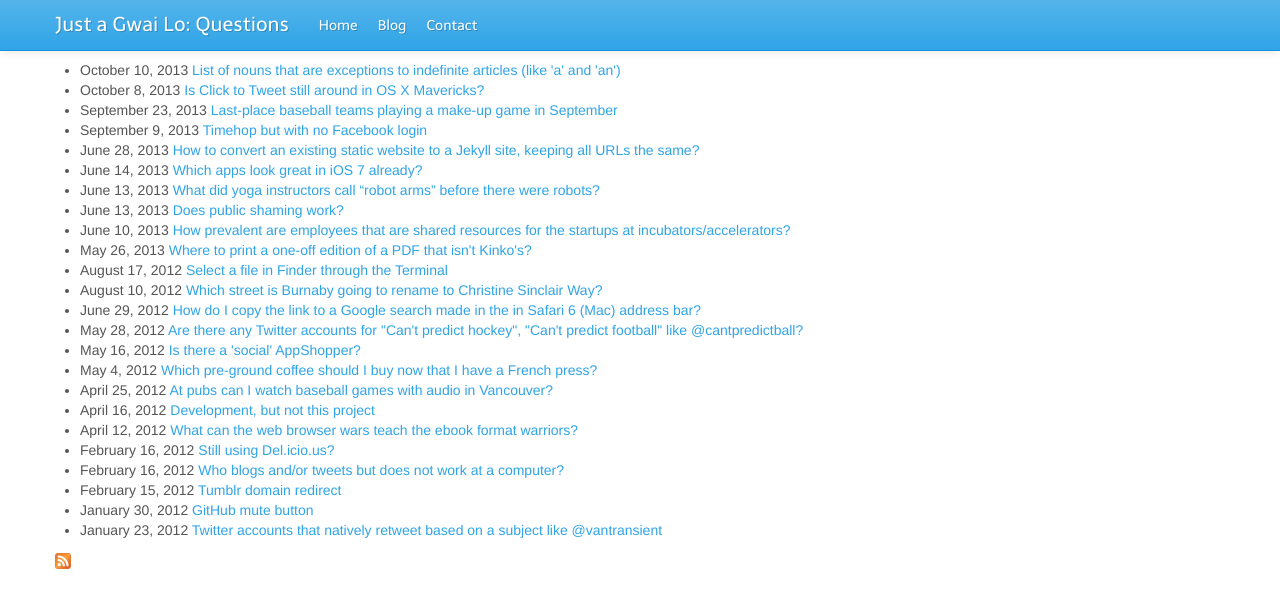
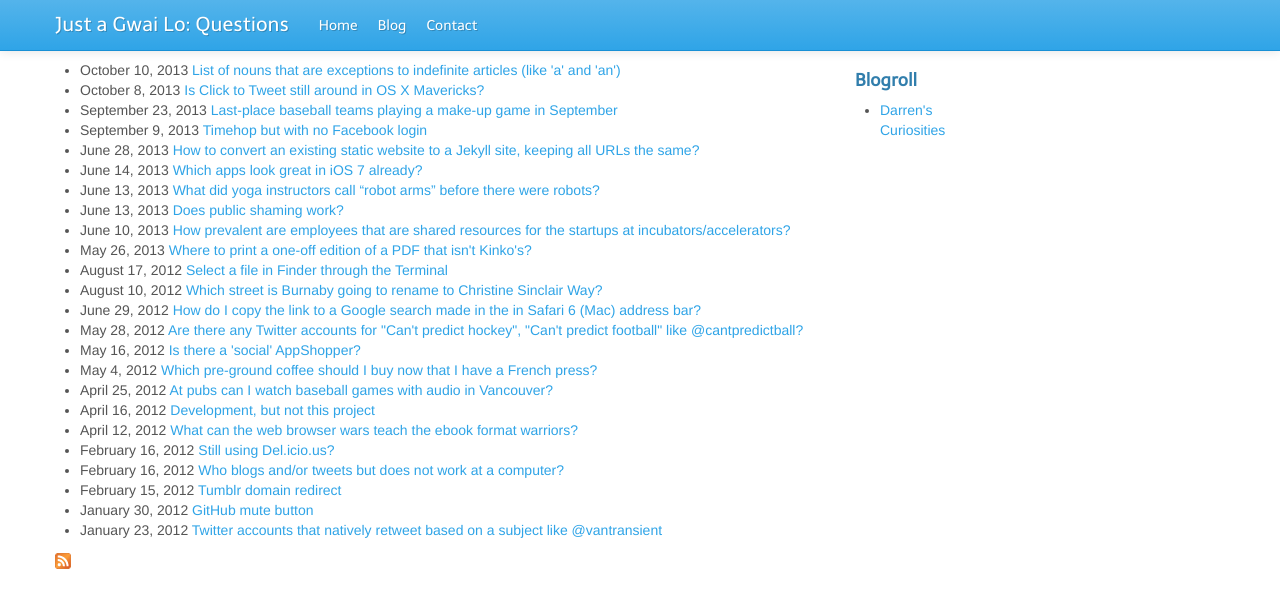
Before and after one commit to sillygwailo/questions.justagwailo.com, a Jekyll site: the page built from index.html, in a window 1280 px wide. Shown: the top 608 px of the page. Built offline with Jekyll 4.4.1, drawn with Linux system fonts in a browser that asks for light colours; nearby versions of some CDN libraries; Markdown is read by kramdown in place of the engine named in the settings.

Commit message:
Add blogroll (with Darren's Curiosities as the first link)

```diff
--- /dev/null
+++ b/_data/blogroll.yaml
@@ -0,0 +1,3 @@
+- name: Darren's Curiosities
+  title: Because someday he'll have access to a huge team of researchers
+  url: http://darrenscuriosities.tumblr.com/
--- a/index.html
+++ b/index.html
@@ -3,16 +3,30 @@ layout: layout
 title: "Just a Gwai Lo: Questions"
 ---
 
-<div class="content">
-  <div class="related">
+<div class="row">
+
+  <div class="span8">
+    <div class="content">
+      <div class="related">
+        <ul>
+          {% for post in site.posts %}
+          <li><span>{{ post.date | date: "%B %e, %Y" }}</span> <a href="{{ post.url }}">{{ post.title }}</a></li>
+          {% endfor %}
+        </ul>
+      </div>
+    </div>
+  </div>
+
+  <div id="blogroll" class="span1">
+    <h4>Blogroll</h4>
     <ul>
-      {% for post in site.posts %}
-      <li>
-	<span>{{ post.date | date: "%B %e, %Y" }}</span> <a href="{{ post.url }}">{{ post.title }}</a>
+      {% for blogroll in site.data.blogroll %}
+      <li><a href="{{ blogroll.url }}" title="{{ blogroll.title }}">{{ blogroll.name }}</a>
       </li>
       {% endfor %}
     </ul>
   </div>
+
 </div>
 
 <footer>
```
